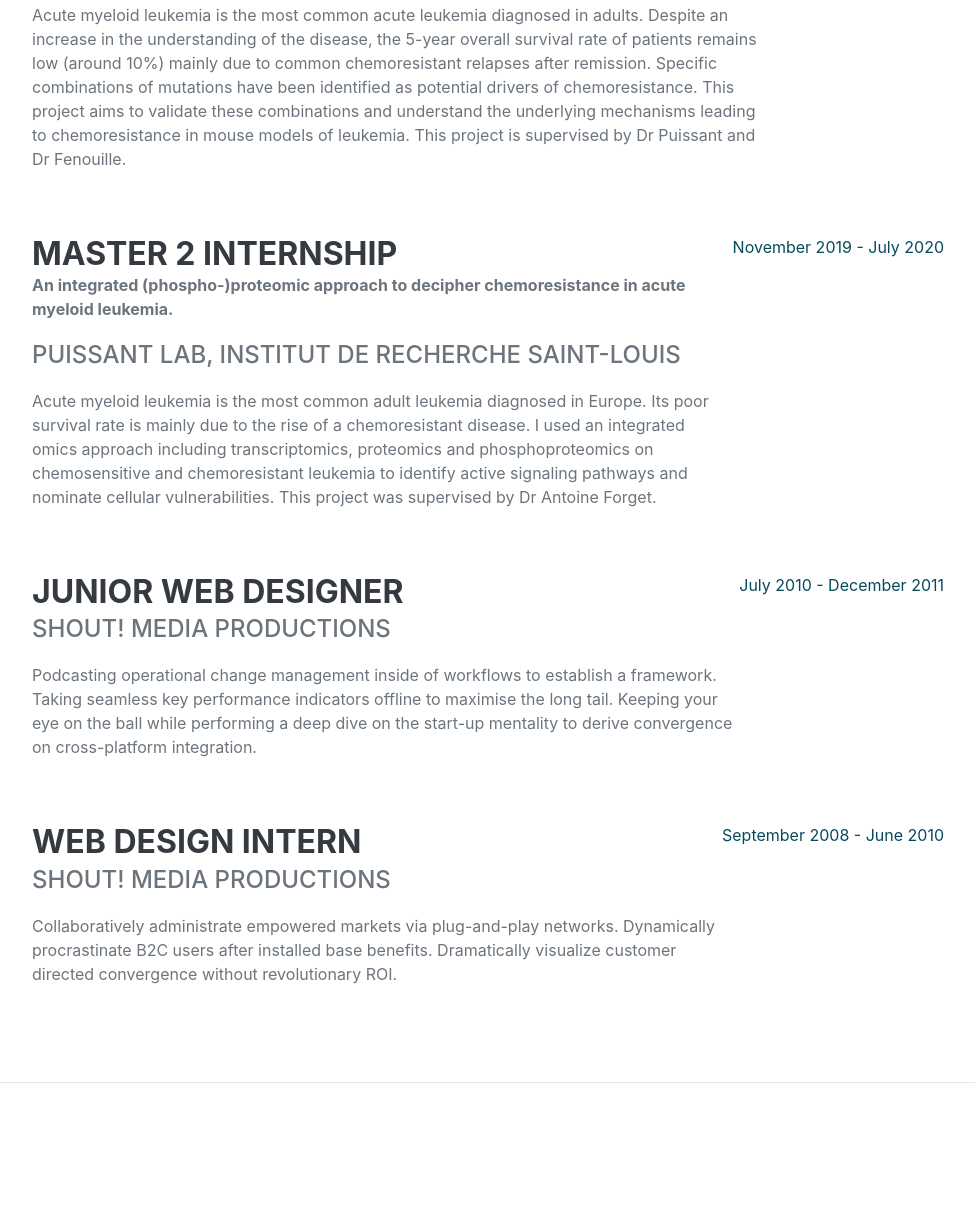
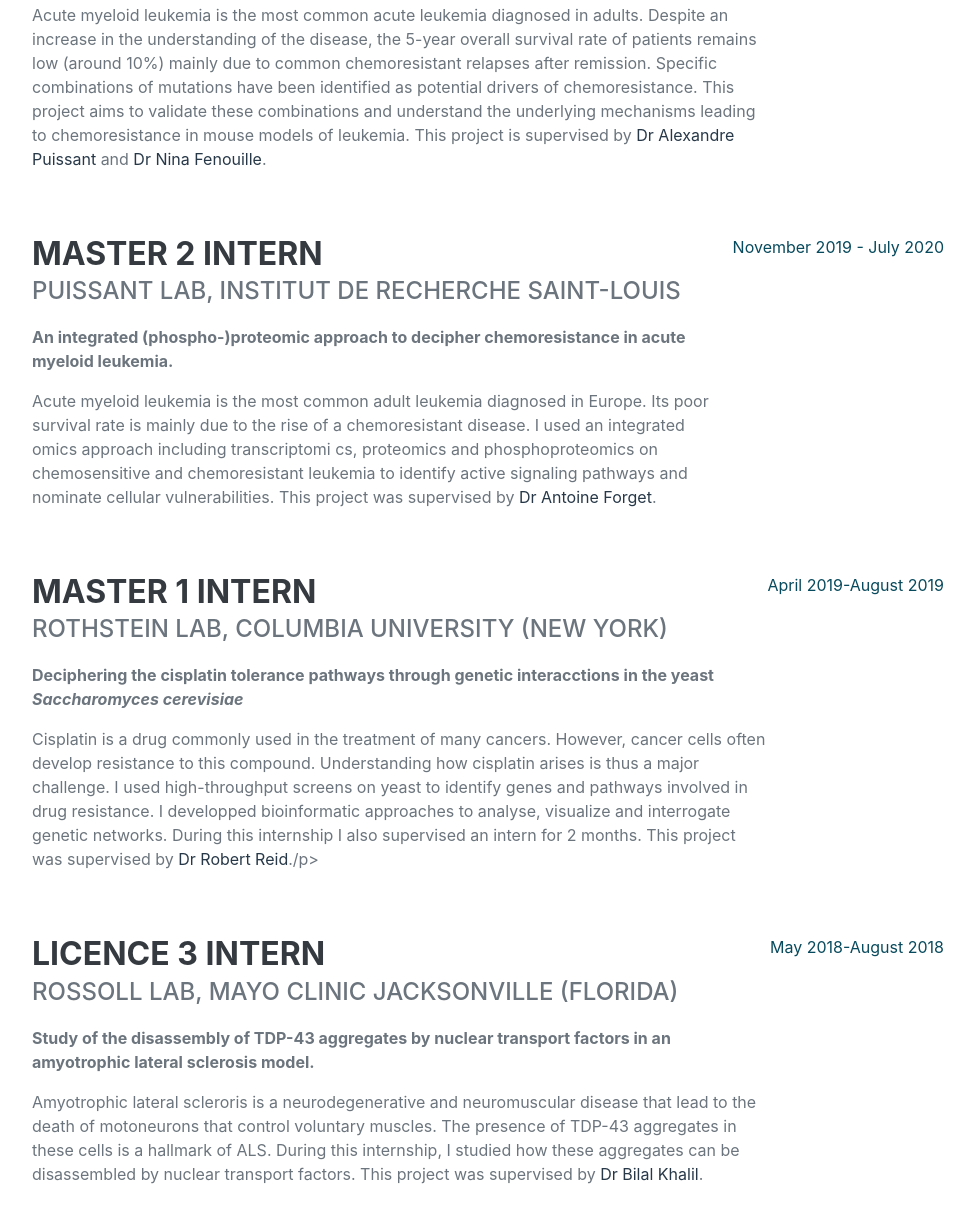
Before and after one commit to gaelfortin/gfortin, a plain HTML site: page index.html in a window 1280 px wide. Shown: the part 1396-2601 px from the top of the page, without its empty margins (288-1263 px from the left). Drawn offline with nearby package versions, Linux system fonts and the light colour scheme; a web font is replaced by a local one.

Commit message:
Completed experiences

```diff
--- a/index.html
+++ b/index.html
@@ -30,7 +30,7 @@
                     <li class="nav-item"><a class="nav-link js-scroll-trigger" href="#education">Education</a></li>
                     <li class="nav-item"><a class="nav-link js-scroll-trigger" href="#skills">Skills</a></li>
                     <li class="nav-item"><a class="nav-link js-scroll-trigger" href="#interests">Interests</a></li>
-                    <li class="nav-item"><a class="nav-link js-scroll-trigger" href="#awards">Awards</a></li>
+                    <li class="nav-item"><a class="nav-link js-scroll-trigger" href="#Publications">Publications</a></li>
                 </ul>
             </div>
         </nav>
@@ -51,7 +51,7 @@
                 	on the identification of mutation combinations that drive chemoresistance in acute myeloid leukemia. I develop open-source R packages and apps
                 	to make bioinformatics accessible for all.</p>
                     <div class="subheading mb-5">
-                        <a href="mailto:name@email.com">fortin.gael@outlook.fr</a>
+                        <a href="mailto:fortin.gael@outlook.fr">fortin.gael@outlook.fr</a>
                         <p class="lead mb-5"> (+33) 6 28 25 93 33</p>
                     </div>
                     <div class="social-icons">
@@ -79,35 +79,37 @@
                         	without prior bioinformatics skills and to predict kinase activity and relevance in the cellular context. More on <a class="social-icon" href="https://github.com/gaelfortin/phosphogo"><i class="fab fa-github"></i></a></p>
                         	<p>
                         		<b>Deciphering mutationally-induced chemoresistance in acute myeloid leukemia.</b></p>
-                    		<p>Acute myeloid leukemia is the most common acute leukemia diagnosed in adults. Despite an increase in the understanding of the disease, the 5-year overall survival rate of patients remains low (around 10%) mainly due to common chemoresistant relapses after remission. Specific combinations of mutations have been identified as potential drivers of chemoresistance. This project aims to validate these combinations and understand the underlying mechanisms leading to chemoresistance in mouse models of leukemia. This project is supervised by Dr Puissant and Dr Fenouille.
+                    		<p>Acute myeloid leukemia is the most common acute leukemia diagnosed in adults. Despite an increase in the understanding of the disease, the 5-year overall survival rate of patients remains low (around 10%) mainly due to common chemoresistant relapses after remission. Specific combinations of mutations have been identified as potential drivers of chemoresistance. This project aims to validate these combinations and understand the underlying mechanisms leading to chemoresistance in mouse models of leukemia. This project is supervised by <a href="mailto:alexandre.puissant@inserm.fr">Dr Alexandre Puissant</a> and <a href="mailto:nina.fenouille@inserm.fr">Dr Nina Fenouille</a>.</p>
                         </div>
                         <div class="flex-shrink-0"><span class="text-primary">October 2020 - Present</span></div>
                     </div>
                     <div class="d-flex flex-column flex-md-row justify-content-between mb-5">
                         <div class="flex-grow-1">
-                            <h3 class="mb-0">Master 2 internship</h3>
+                            <h3 class="mb-0">Master 2 intern</h3>
+                            <div class="subheading mb-3">Puissant Lab, Institut de Recherche Saint-Louis</div>
                             <p>
                             	<b>An integrated (phospho-)proteomic approach to decipher chemoresistance in acute myeloid leukemia.</b></p>
-                            <div class="subheading mb-3">Puissant Lab, Institut de Recherche Saint-Louis</div>
-                            <p>Acute myeloid leukemia is the most common adult leukemia diagnosed in Europe. Its poor survival rate is mainly due to the rise of a chemoresistant disease. I used an integrated omics approach including transcriptomics, proteomics and phosphoproteomics on chemosensitive and chemoresistant leukemia to identify active signaling pathways and nominate cellular vulnerabilities. This project was supervised by Dr Antoine Forget.</p>
+                            <p>Acute myeloid leukemia is the most common adult leukemia diagnosed in Europe. Its poor survival rate is mainly due to the rise of a chemoresistant disease. I used an integrated omics approach including transcriptomi	cs, proteomics and phosphoproteomics on chemosensitive and chemoresistant leukemia to identify active signaling pathways and nominate cellular vulnerabilities. This project was supervised by <a href="mailto:antoine.forget@ucsf.edu">Dr Antoine Forget</a>.</p>
                         </div>
                         <div class="flex-shrink-0"><span class="text-primary">November 2019 - July 2020</span></div>
                     </div>
                     <div class="d-flex flex-column flex-md-row justify-content-between mb-5">
                         <div class="flex-grow-1">
-                            <h3 class="mb-0">Junior Web Designer</h3>
-                            <div class="subheading mb-3">Shout! Media Productions</div>
-                            <p>Podcasting operational change management inside of workflows to establish a framework. Taking seamless key performance indicators offline to maximise the long tail. Keeping your eye on the ball while performing a deep dive on the start-up mentality to derive convergence on cross-platform integration.</p>
+                            <h3 class="mb-0">Master 1 intern</h3>
+                            <div class="subheading mb-3">Rothstein Lab, Columbia University (New York)</div>
+                            <p><b>Deciphering the cisplatin tolerance pathways through genetic interacctions in the yeast <i>Saccharomyces cerevisiae</i></b></p>
+                            <p>Cisplatin is a drug commonly used in the treatment of many cancers. However, cancer cells often develop resistance to this compound. Understanding how cisplatin arises is thus a major challenge. I used high-throughput screens on yeast to identify genes and pathways involved in drug resistance. I developped bioinformatic approaches to analyse, visualize and interrogate genetic networks. During this internship I also supervised an intern for 2 months. This project was supervised by <a href="mailto:rr381@cumc.columbia.edu">Dr Robert Reid</a>./p>
                         </div>
-                        <div class="flex-shrink-0"><span class="text-primary">July 2010 - December 2011</span></div>
+                        <div class="flex-shrink-0"><span class="text-primary">April 2019-August 2019</span></div>
                     </div>
                     <div class="d-flex flex-column flex-md-row justify-content-between">
                         <div class="flex-grow-1">
-                            <h3 class="mb-0">Web Design Intern</h3>
-                            <div class="subheading mb-3">Shout! Media Productions</div>
-                            <p>Collaboratively administrate empowered markets via plug-and-play networks. Dynamically procrastinate B2C users after installed base benefits. Dramatically visualize customer directed convergence without revolutionary ROI.</p>
+                            <h3 class="mb-0">Licence 3 intern</h3>
+                            <div class="subheading mb-3">Rossoll Lab, Mayo Clinic Jacksonville (Florida)</div>
+                            <p><b>Study of the disassembly of TDP-43 aggregates by nuclear transport factors in an amyotrophic lateral sclerosis model.</b></p>
+                            <p>Amyotrophic lateral scleroris is a neurodegenerative and neuromuscular disease that lead to the death of motoneurons that control voluntary muscles. The presence of TDP-43 aggregates in these cells is a hallmark of ALS. During this internship, I studied how these aggregates can be disassembled by nuclear transport factors. This project was supervised by <a href="mailto:khalil.bilal@mayo.edu"> Dr Bilal Khalil</a>.</p>
                         </div>
-                        <div class="flex-shrink-0"><span class="text-primary">September 2008 - June 2010</span></div>
+                        <div class="flex-shrink-0"><span class="text-primary">May 2018-August 2018</span></div>
                     </div>
                 </div>
             </section>
@@ -190,10 +192,10 @@
                 </div>
             </section>
             <hr class="m-0" />
-            <!-- Awards-->
-            <section class="resume-section" id="awards">
+            <!-- Publications-->
+            <section class="resume-section" id="Publications">
                 <div class="resume-section-content">
-                    <h2 class="mb-5">Awards & Certifications</h2>
+                    <h2 class="mb-5">Publications</h2>
                     <ul class="fa-ul mb-0">
                         <li>
                             <span class="fa-li"><i class="fas fa-trophy text-warning"></i></span>
```
